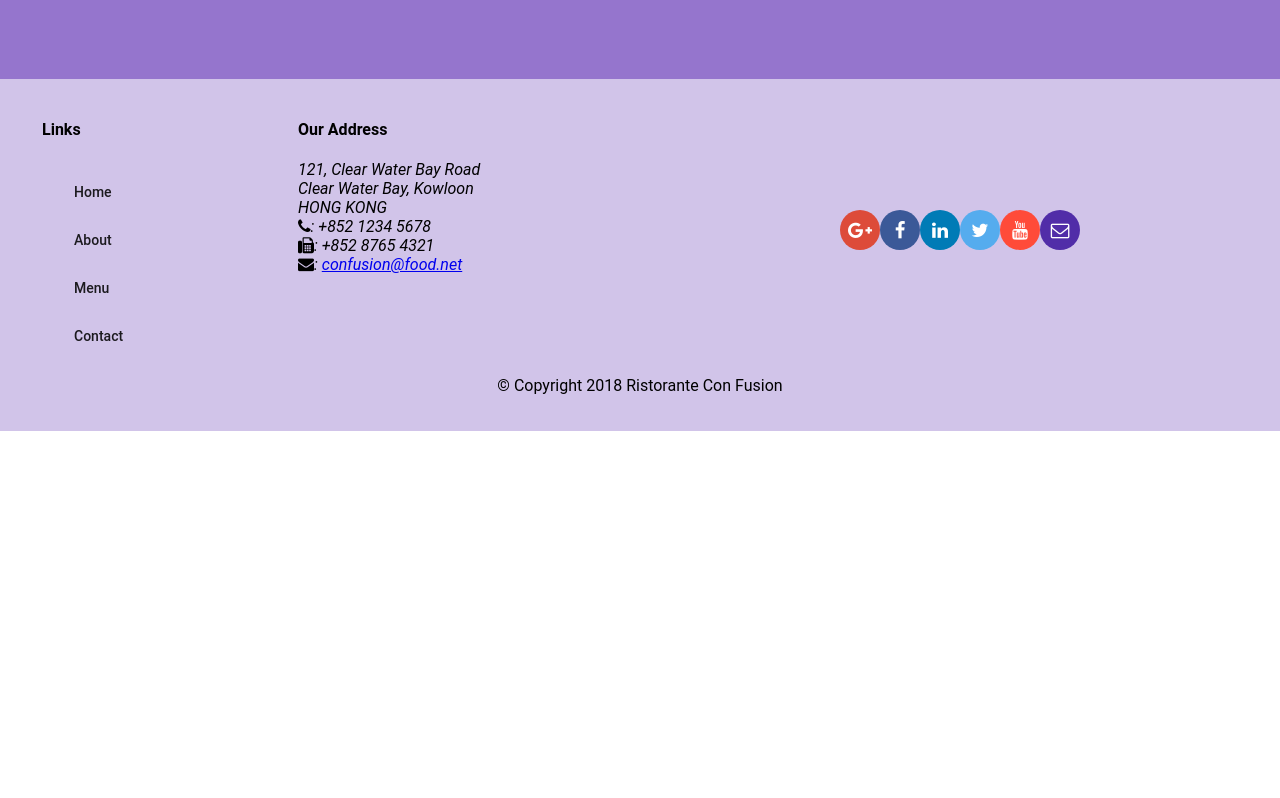
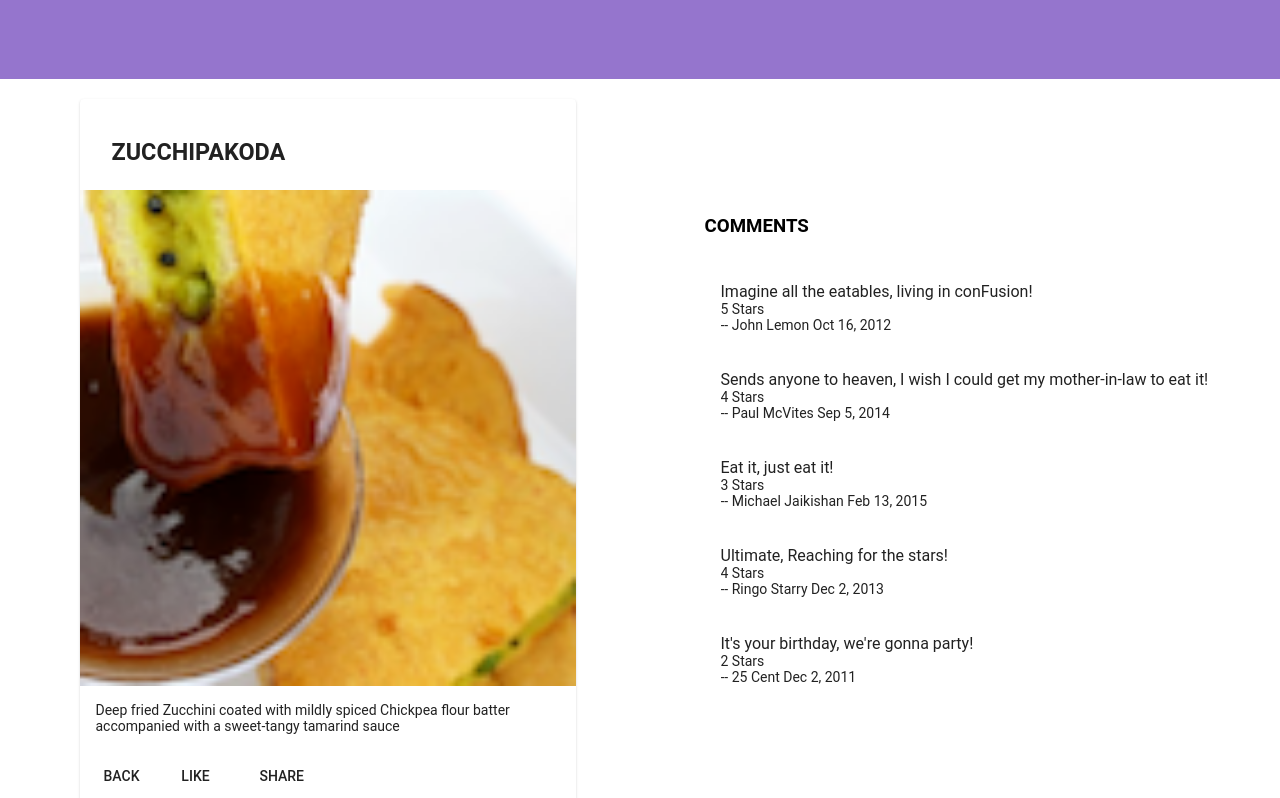
Before and after one commit to UlisesME/conFusion-Restaurant, an Angular app: page /dishdetail/1 in a window 1280 px wide. Before the commit this address led to /. Shown: the part 260-1058 px from the top of the page. Before the commit the page ends 800 px from the top, so only its background shows below. Built offline with nearby package versions, Linux system fonts and the light colour scheme.

Commit message:
Single Page Applications Part 2

```diff
--- a/src/app/app-routing/routes.ts
+++ b/src/app/app-routing/routes.ts
@@ -10,5 +10,6 @@ export const routes: Routes = [
     { path: 'home', component: HomeComponent },
     { path: 'menu', component: MenuComponent },
     { path: 'contactus', component: ContactComponent },
+    { path: 'dishdetail/:id', component: DishdetailComponent },
     { path: '', redirectTo: '/home', pathMatch: 'full' }
 ];
--- a/src/app/dishdetail/dishdetail.component.html
+++ b/src/app/dishdetail/dishdetail.component.html
@@ -14,12 +14,9 @@
                     <p>{{dish.description}}</p>
                 </mat-card-content>
                 <mat-card-actions>
-                    <button mat-button>
-                        LIKE
-                    </button>
-                    <button mat-button>
-                        SHARE
-                    </button>
+                    <button mat-button (click)="goBack()">BACK</button>
+                    <button mat-button>LIKE</button>
+                    <button mat-button>SHARE</button>
                 </mat-card-actions>
             </mat-card>
         </div>
--- a/src/app/dishdetail/dishdetail.component.ts
+++ b/src/app/dishdetail/dishdetail.component.ts
@@ -1,5 +1,9 @@
 import { Component, OnInit, Input } from '@angular/core';
 import { Dish } from '../shared/dish';
+import { DishService } from '../services/dish.service';
+
+import { Params, ActivatedRoute } from '@angular/router';
+import { Location } from '@angular/common';
 
 @Component({
   selector: 'app-dishdetail',
@@ -9,12 +13,19 @@ import { Dish } from '../shared/dish';
 
 export class DishdetailComponent implements OnInit {
 
-  @Input()
   dish: Dish;
 
-  constructor() { }
+  constructor(private dishservice: DishService,
+    private route: ActivatedRoute,
+    private location: Location) { }
 
-  ngOnInit(): void {
+  ngOnInit() {
+    const id = this.route.snapshot.params['id'];
+    this.dish = this.dishservice.getDish(id);
+  }
+
+  goBack(): void {
+    this.location.back();
   }
 
 }
--- a/src/app/footer/footer.component.html
+++ b/src/app/footer/footer.component.html
@@ -6,10 +6,10 @@
             <div fxFlex="40" fxFlexOffset="20px">
                 <h4>Links</h4>
                 <mat-list>
-                    <mat-list-item><a mat-button>Home</a></mat-list-item>
+                    <mat-list-item><a mat-button routerLink="/home">Home</a></mat-list-item>
                     <mat-list-item><a mat-button>About</a></mat-list-item>
-                    <mat-list-item><a mat-button>Menu</a></mat-list-item>
-                    <mat-list-item><a mat-button>Contact</a></mat-list-item>
+                    <mat-list-item><a mat-button routerLink="/menu">Menu</a></mat-list-item>
+                    <mat-list-item><a mat-button routerLink="/contactus">Contact</a></mat-list-item>
                 </mat-list>
             </div>
             <div fxFlex="55">
--- a/src/app/menu/menu.component.html
+++ b/src/app/menu/menu.component.html
@@ -8,7 +8,7 @@
 
     <div fxFlex>
         <mat-grid-list cols="2" rowHeight="200px">
-            <mat-grid-tile *ngFor="let dish of dishes" (click)="onSelect(dish)">
+            <mat-grid-tile *ngFor="let dish of dishes" [routerLink]="['/dishdetail', dish.id]">
                 <img height="200px" src={{dish.image}} alt={{dish.name}}>
                 <mat-grid-tile-footer>
                     <h1>{{dish.name | uppercase}}</h1>
@@ -17,8 +17,4 @@
         </mat-grid-list>
     </div>
 
-    <div fxFlex>
-        <app-dishdetail [dish]="selectedDish"></app-dishdetail>
-    </div>
-
 </div>
```
